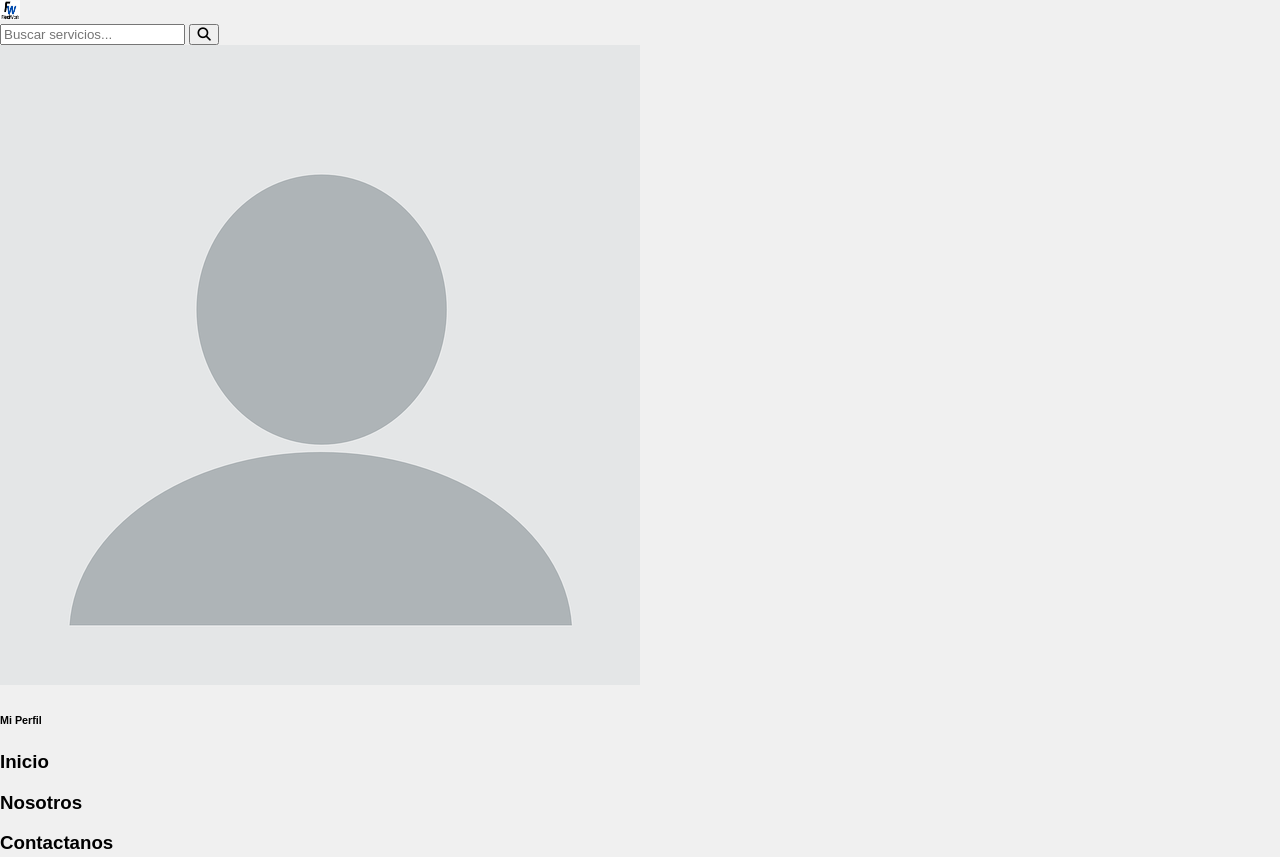
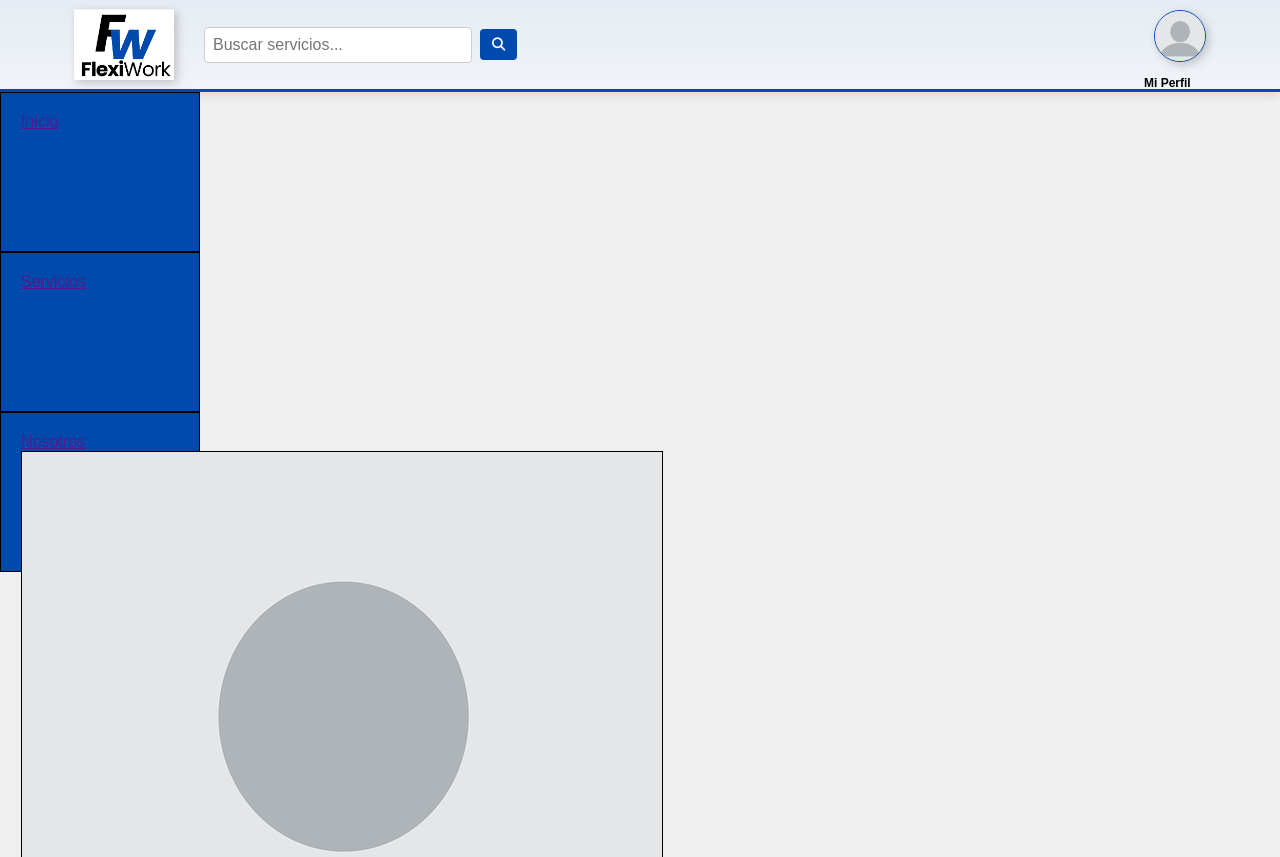
Before and after one commit to gabri0932/flexiwork, a website: page app/app.html in a window 1280 px wide. Shown: the top 857 px of the page. Drawn offline with Linux system fonts and the light colour scheme.

Commit message:
Cambios Css en app

```diff
--- a/app/app.html
+++ b/app/app.html
@@ -19,27 +19,28 @@
             </div>
         </div>
         <div>
-            <a href=""><img src="../img/LoginUser.png" alt=""></a>
+            <a href=""><img src="../img/LoginUser.png" alt="" class="perfil-img"></a>
             <h6>Mi Perfil</h6>
         </div>
     </header>
 
     <div class="container">
-        <h3>Inicio</h3>
+        <a href="">Inicio</a>
     </div>
     <div class="container">
-        <h3>Nosotros</h3>
+        <a href="">Servicios</a>
     </div>
     <div class="container">
-        <h3>Contactanos</h3>
 
-        <div class="resultado">
+        <a href="">Nosotros</a>
+
+    <div class="resultado">
                 <img src="../img/LoginUser.png" alt="">
                 <h4>Nombre</h4>
                 <p>Profesión Desarrollador de Paginas Web</p>
                 <p class="Precio">Precio</p>
                 <button class="Contratar">Contrar</button>
-            </div>
+    </div>
     </div>
 
 </body>
--- a/style/app.css
+++ b/style/app.css
@@ -6,7 +6,111 @@ body {
     background-color: #f0f0f0;
 }
 
+header {
+    display: flex;
+    justify-content: space-between;
+    align-items: center;
+    background: linear-gradient(to bottom, #E6ECF3, #F0F4F8); /* Degradado sutil */
+    padding: 15px 5%;
+    border-bottom: 3px solid #004AAD;
+    box-shadow: 0 4px 10px rgba(0, 0, 0, 0.1);
+    width: 100%;
+    height: 92px;
+    top: 0;
+    left: 0;
+    z-index: 1000;
+    box-sizing: border-box;
+}
+
+.header-left {
+    display: flex;
+    align-items: center;
+    gap: 20px;
+}
+
+header img {
+    height: 60px;
+    transition: transform 0.3s ease-in-out;
+    filter: drop-shadow(3px 3px 5px rgba(0, 0, 0, 0.2));
+}
+
+header img:hover {
+    transform: scale(1.1);
+}
 .Logo {
-    width: 20px;
-    height: 20px;
+    width: 100px;
+    height: auto;
+    margin: 10px;
 }
+
+header div button {
+    background-color: #004AAD;
+    border: none;
+    padding: 8px 12px;
+    margin-left: 8px;
+    cursor: pointer;
+    border-radius: 4px;
+    color: white;
+}
+
+header div button:hover {
+    background-color: #003b8c;
+}
+
+.search-input {
+    padding: 8px;
+    font-size: 16px;
+    border: 1px solid #ccc;
+    border-radius: 4px;
+    width: 250px;
+  }
+
+header div form {
+    display: flex;
+    align-items: center;
+    gap: 0px;
+    padding: 0px;
+    margin: 0px;
+}
+
+.header-left {
+    display: flex;
+    justify-content: start;
+}
+.perfil-img {
+    width: 50px;
+    height: 50px;
+    border-radius: 50%;
+    margin: 10px;
+    border: solid 1px #004AAD;
+
+}
+
+header h6 {
+    margin: 0px;
+    padding: 0px;
+    position: center;
+    font-size: 12px;
+}
+
+.container {
+    display: flex;
+    flex-direction: column;
+    align-items: flex-start; /* Alinear elementos a la izquierda */
+    width: 200px; /* Ajustar el tamaño de los contenedores */
+    padding: 20px;
+    height: 160px;
+    background-color: #004AAD;
+    border: solid 1px black;
+    box-sizing: border-box;
+    text-align: center;
+}
+
+.resultado {
+    display: flex;
+    flex-direction: column;
+    align-items: right; /* Alinear elementos a la derecha */
+}
+.resultado{
+    border: 1px solid black;
+}
```
